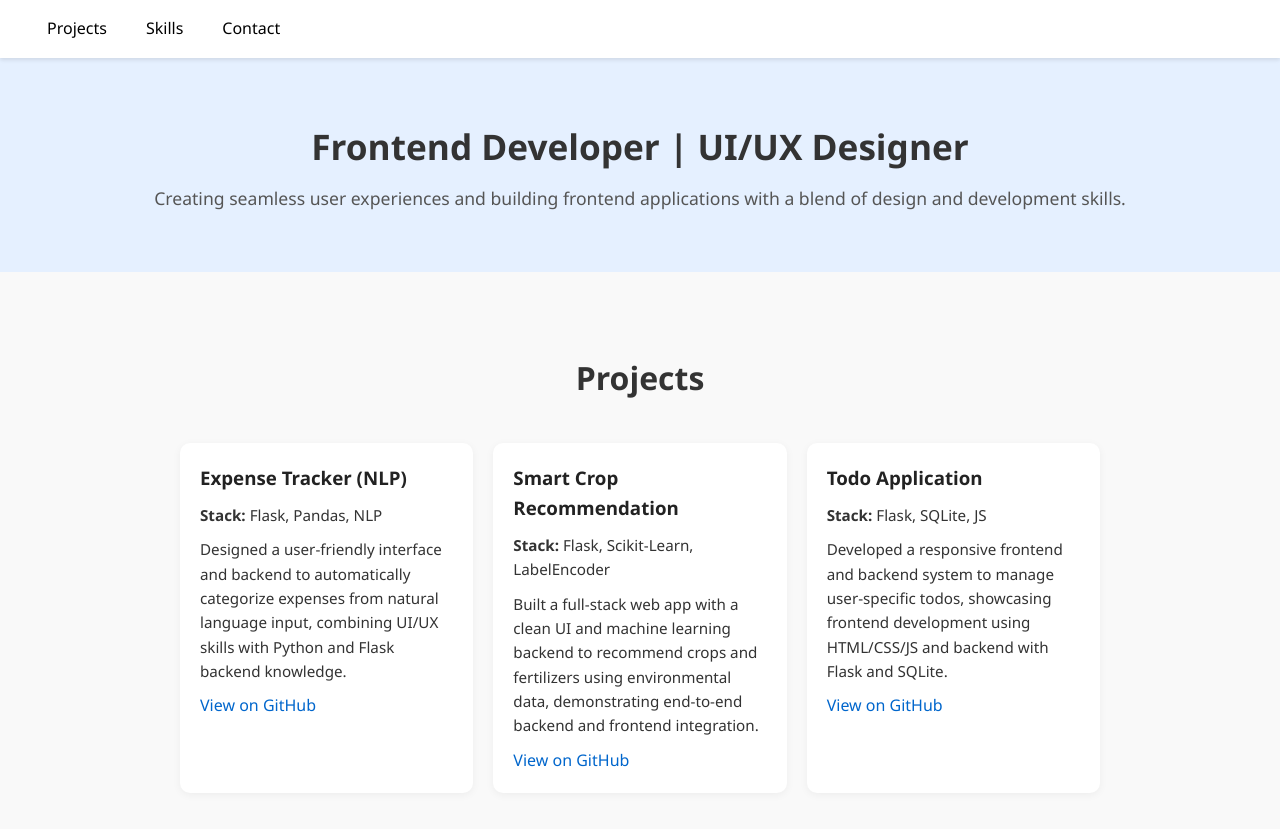
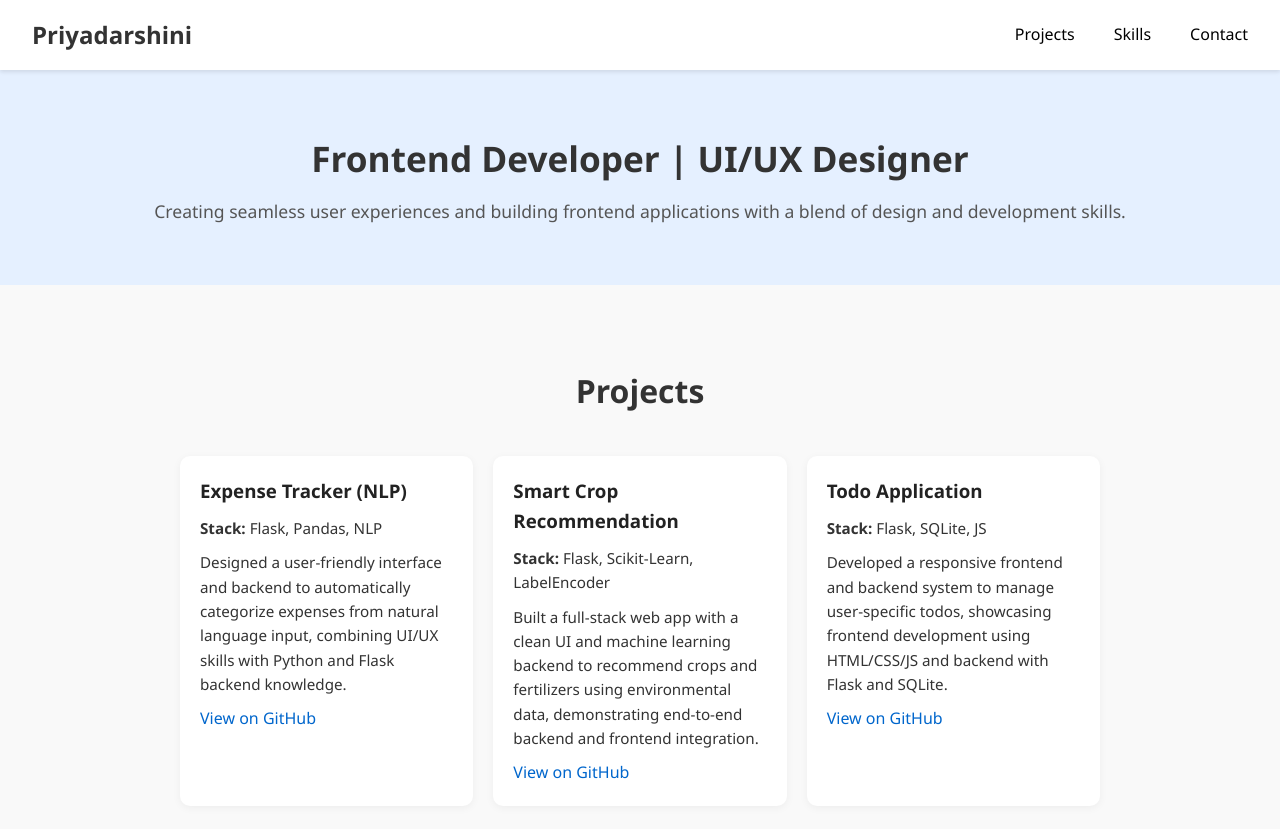
Before and after one commit to priyadarshinirachakonda/Portfolio-website, a plain HTML site: page index.html in a window 1280 px wide. Shown: the top 829 px of the page. Drawn offline with Linux system fonts and the light colour scheme; a web font is replaced by a local one.

Commit message:
Update index.html

```diff
--- a/index.html
+++ b/index.html
@@ -11,13 +11,19 @@
 
 <body>
     <nav>
+  <div class="logo">
+    <h1>Priyadarshini</h1>
+  </div>
+
   <button class="menu-toggle" onclick="toggleMenu()">☰</button>
+
   <div class="nav-links" id="navLinks">
     <a href="#projects">Projects</a>
     <a href="#skills">Skills</a>
     <a href="#contact">Contact</a>
   </div>
 </nav>
+
 
 
     <section class="hero">
```
